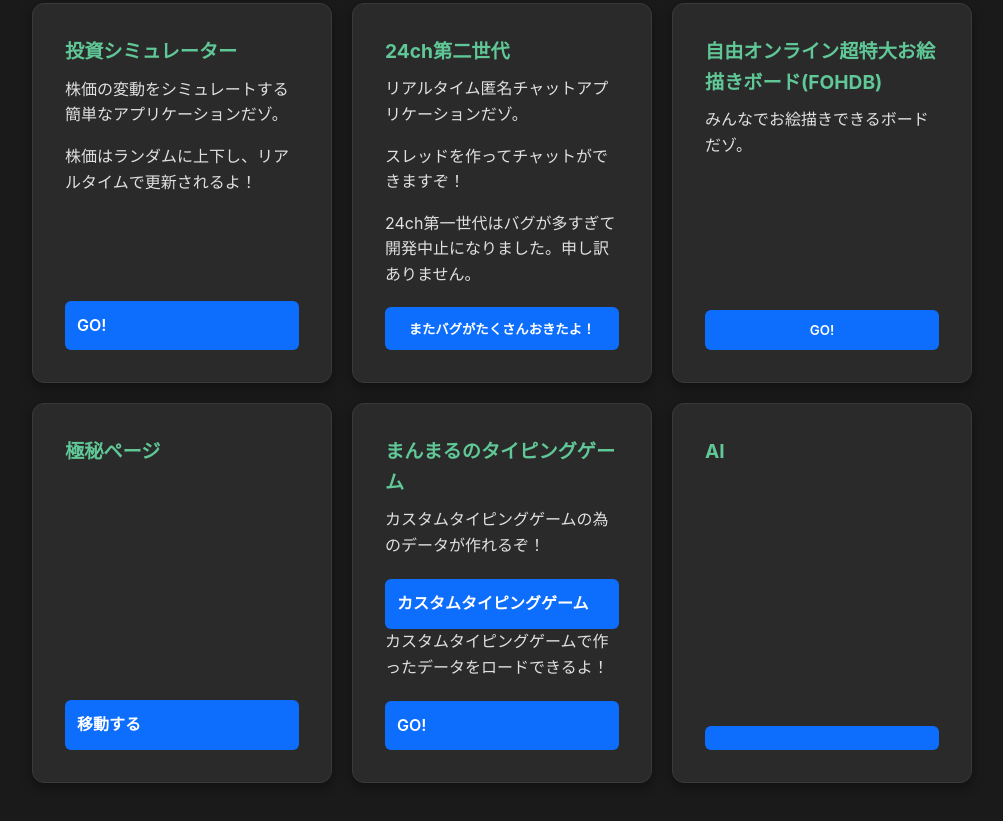
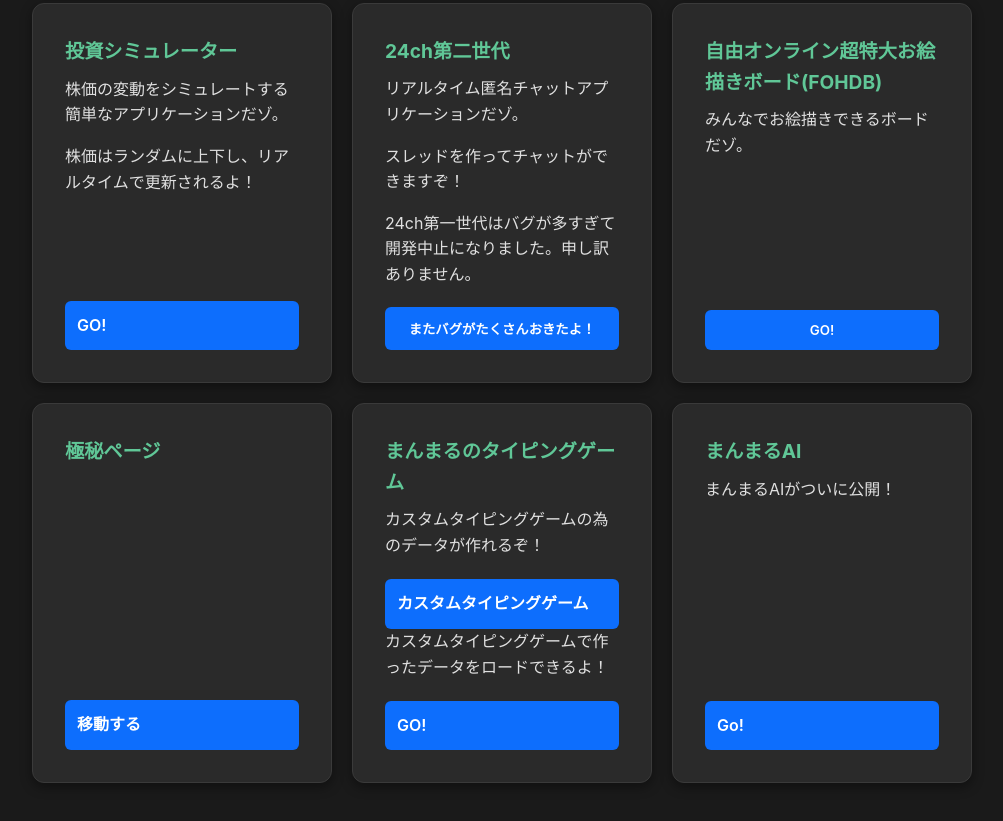
Before and after one commit to sovietkids/mmrc3, a website: page public/main.html in a window 1280 px wide. Shown: the part 897-1718 px from the top of the page, without its empty margins (138-1141 px from the left). Drawn offline with nearby package versions, Linux system fonts and the light colour scheme.

Commit message:
Add files via upload

```diff
--- a/public/main.html
+++ b/public/main.html
@@ -73,8 +73,9 @@
                 <a href="game/loadcostomtyping.html" class="button">GO!</a>
             </div>
             <div class="card">
-                <h4>AI</h4>
-                <a href="ai.html" class="button"></a>
+                <h4>まんまるAI</h4>
+                <p>まんまるAIがついに公開！</p>
+                <a href="ai.html" class="button">Go!</a>
             </div>
         </div>
     </body>
```
